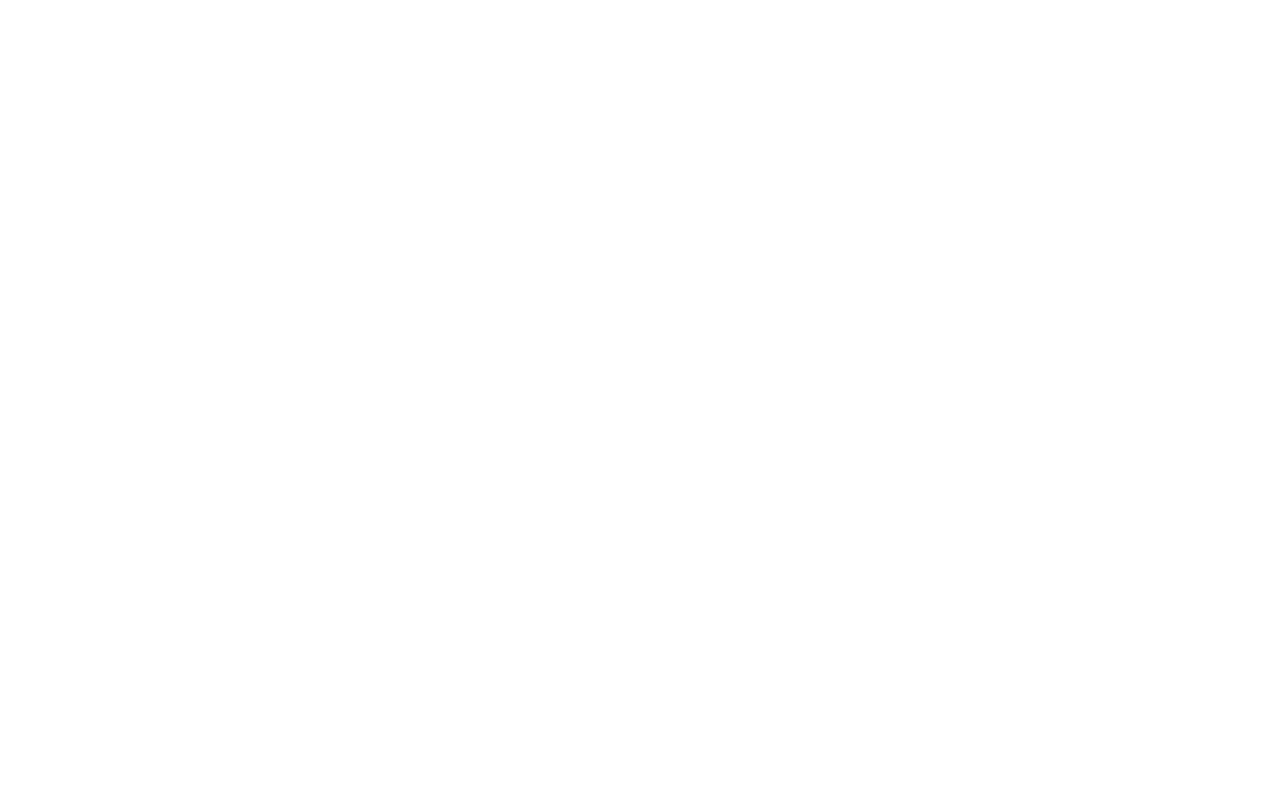
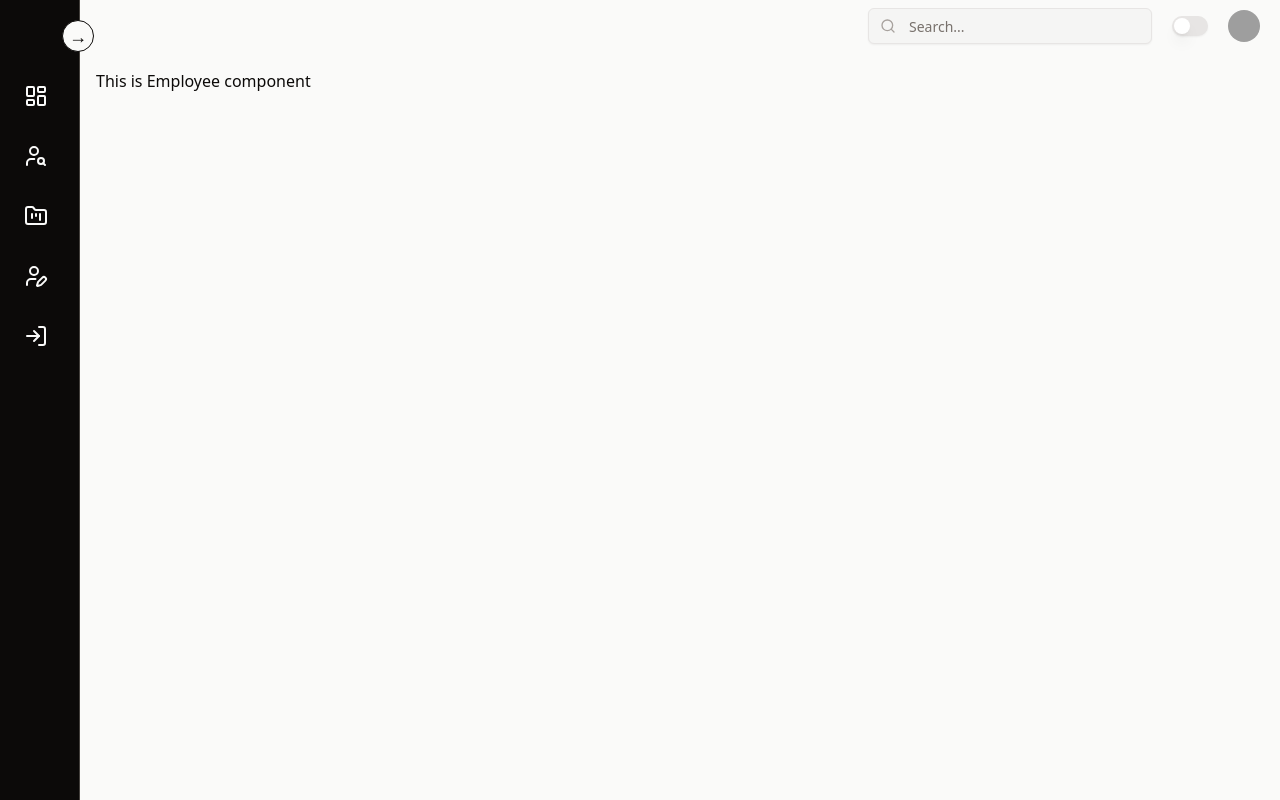
Before and after one commit to PhilipBaravi/invoicehub, a React (Vite) app: page /dashboard/employee in a window 1280 px wide. Before the commit this address had no page. Built offline with nearby package versions, Linux system fonts and the light colour scheme; grey boxes are pictures that could not be loaded.

Commit message:
Add Routes for Dashboard

```diff
--- a/src/App.tsx
+++ b/src/App.tsx
@@ -7,6 +7,10 @@
 import BusinessForm from "./components/account-details/business-form/BusinessFormDetails";
 import IntentFormDetails from "./components/account-details/IntentForm.tsx/IntentFormDetails";
 import Dashboard from "./components/dashboard/layout/Dashboard";
+import DashboardDefault from "./components/dashboard/dashboarddefault/DashboardDefault";
+import Employee from "./components/dashboard/employee/Employee";
+import Product from "./components/dashboard/product/Product";
+import Profile from "./components/dashboard/profile/Profile";
 
 
 const App: React.FC = () => {
@@ -20,7 +24,15 @@
         <Route path="/account-details" element={<AccountDetails />} />
         <Route path="/business-details" element={<BusinessForm />} />
         <Route path="/intent-details" element={<IntentFormDetails />} />
-        <Route path="/dashboard" element={<Dashboard />} />
+
+        {/* Main dashboard route with nested routes */}
+        <Route path="/dashboard" element={<Dashboard />}>
+          <Route index element={<DashboardDefault />} /> {/* Default dashboard content */}
+          <Route path="employee" element={<Employee />} />
+          <Route path="product" element={<Product />} />
+          <Route path="profile" element={<Profile />} />
+          <Route path="login" element={<LoginPage />} />
+        </Route>
       </Routes>
     </Router>
   );
--- a/src/components/dashboard/dashboarddefault/DashboardDefault.tsx
+++ b/src/components/dashboard/dashboarddefault/DashboardDefault.tsx
@@ -1,5 +1,5 @@
 import { FC } from "react";
-import { Link } from "react-router-dom";  // Use Link from react-router-dom
+import { Link } from "react-router-dom";
 import {
   Activity,
   ArrowUpRight,
@@ -152,7 +152,6 @@
                 </div>
                 <div className="ml-auto font-medium">+$1,999.00</div>
               </div>
-              {/* Repeat similar sales blocks */}
             </CardContent>
           </Card>
         </div>
--- /dev/null
+++ b/src/components/dashboard/employee/Employee.tsx
@@ -0,0 +1,11 @@
+import { FC } from "react";
+
+const Employee: FC = () => {
+  return (
+    <div>
+      <p>This is Employee component</p>
+    </div>
+  );
+};
+
+export default Employee;
--- a/src/components/dashboard/layout/Dashboard.tsx
+++ b/src/components/dashboard/layout/Dashboard.tsx
@@ -1,7 +1,7 @@
 import { FC, useState } from "react";
 import { ThemeProvider } from "./ThemeProvider";
 import Header from "./header/Header";
-import DashboardDefault from "../dashboarddefault/DashboardDefault";
+import { Outlet, Link } from "react-router-dom";
 import LargeScreenSidebar from "./sidebar/LargeScreenSidebar";
 import { useMediaQuery } from 'react-responsive';
 
@@ -31,15 +31,15 @@
           className="flex flex-col h-screen transition-all duration-700 ease-in-out"
           style={{
             width: `calc(100% - ${isLargeScreen ? sidebarWidth : '0px'})`,
-            marginLeft: isLargeScreen ? sidebarWidth : '0px', // For proper alignment
+            marginLeft: isLargeScreen ? sidebarWidth : '0px',
           }}
         >
-          {/* Pass toggleLargeSidebar to Header */}
           <Header toggleLargeSidebar={toggleLargeSidebar} />
 
-          {/* Main layout */}
+          {/* Main layout where the nested routes will render */}
           <div id="main-layout" className="flex-1 h-full p-4 overflow-auto">
-            <DashboardDefault />
+            {/* Use <Outlet /> to render the nested routes here */}
+            <Outlet />
           </div>
         </div>
       </div>
--- a/src/components/dashboard/layout/header/Header.tsx
+++ b/src/components/dashboard/layout/header/Header.tsx
@@ -14,7 +14,6 @@
 const Header: FC<HeaderProps> = ({ toggleLargeSidebar }) => {
   const [isSidebarOpen, setIsSidebarOpen] = useState(false);
 
-  // Detect if the screen width is larger than 1024px
   const isLargeScreen = useMediaQuery({ query: '(min-width: 1024px)' });
 
   const toggleSidebar = () => {
--- a/src/components/dashboard/layout/sidebar/LargeScreenSidebar.tsx
+++ b/src/components/dashboard/layout/sidebar/LargeScreenSidebar.tsx
@@ -1,4 +1,5 @@
 import { FC, useEffect, useRef } from "react";
+import { Link, useNavigate } from "react-router-dom";
 import { LayoutDashboard, UserSearch, FolderKanban, UserPen, LogIn } from 'lucide-react';
 import { motion } from "framer-motion";
 
@@ -8,17 +9,26 @@
 }
 
 const menuItems = [
-  { name: 'Dashboard', icon: LayoutDashboard },
-  { name: 'Employee', icon: UserSearch },
-  { name: 'Product', icon: FolderKanban },
-  { name: 'Profile', icon: UserPen },
-  { name: 'Login', icon: LogIn },
+  { name: 'Dashboard', icon: LayoutDashboard, path: '/dashboard' },
+  { name: 'Employee', icon: UserSearch, path: '/dashboard/employee' },
+  { name: 'Product', icon: FolderKanban, path: '/dashboard/product' },
+  { name: 'Profile', icon: UserPen, path: '/dashboard/profile' },
+  { name: 'Login', icon: LogIn, path: '/login' }, // Login navigates outside dashboard
 ];
 
 const LargeScreenSidebar: FC<LargeScreenSidebarProps> = ({ isOpen, onClose }) => {
   const sidebarRef = useRef<HTMLDivElement>(null);
+  const navigate = useNavigate();
 
-  // Detect clicks outside the sidebar
+  const handleItemClick = (path: string) => {
+    if (path === '/login') {
+      navigate(path);
+      onClose(); // Close only for login
+    } else {
+      navigate(path); // Navigate within the dashboard without closing the sidebar
+    }
+  };
+
   useEffect(() => {
     const handleClickOutside = (event: MouseEvent) => {
       if (sidebarRef.current && !sidebarRef.current.contains(event.target as Node)) {
@@ -41,14 +51,13 @@
     <motion.div
       ref={sidebarRef}
       initial={{ width: '80px' }}
-      animate={{ width: isOpen ? '250px' : '80px' }} // Sidebar width when opened/closed
+      animate={{ width: isOpen ? '250px' : '80px' }}
       transition={{ duration: 0.6 }}
       className="fixed top-0 left-0 h-screen bg-stone-950 dark:bg-stone-50 flex flex-col border-r border-stone-700 dark:border-stone-400 z-50"
     >
-      {/* Arrow button for opening/closing sidebar */}
       <div
         className="absolute top-[20px] -right-[15px] h-8 w-8 rounded-full flex items-center justify-center cursor-pointer transition-all border bg-stone-50 dark:bg-stone-950 hover:bg-stone-100 dark:hover:bg-stone-900 border-stone-950 dark:border-stone-50"
-        onClick={onClose} // Correctly tied to onClose event
+        onClick={onClose}
       >
         {isOpen ? (
           <span className="text-stone-950 dark:text-stone-50 text-lg">{'←'}</span>
@@ -64,9 +73,10 @@
             <li
               key={item.name}
               className="flex items-center gap-[10px] px-2 py-2 rounded-md hover:bg-stone-600 dark:hover:bg-stone-200 text-stone-50 dark:text-stone-950 transition-all cursor-pointer"
+              onClick={() => handleItemClick(item.path)}
             >
-              <Icon className="text-stone-50 dark:text-stone-950" />
-              {isOpen && <span className="ml-2">{item.name}</span>}
+              <Icon className="text-xl" />
+              {isOpen && <span className="ml-2 font-medium">{item.name}</span>}
             </li>
           );
         })}
--- a/src/components/dashboard/layout/sidebar/SideBar.tsx
+++ b/src/components/dashboard/layout/sidebar/SideBar.tsx
@@ -1,4 +1,5 @@
 import { FC } from "react";
+import { Link, useNavigate } from "react-router-dom";
 import { PanelRightOpen, LayoutDashboard, UserSearch, FolderKanban, UserPen, LogIn } from 'lucide-react';
 import { motion } from "framer-motion";
 
@@ -8,14 +9,26 @@
 }
 
 const menuItems = [
-  { name: 'Dashboard', icon: LayoutDashboard },
-  { name: 'Employee', icon: UserSearch },
-  { name: 'Product', icon: FolderKanban },
-  { name: 'Profile', icon: UserPen },
-  { name: 'Login', icon: LogIn },
+  { name: 'Dashboard', icon: LayoutDashboard, path: '/dashboard' },
+  { name: 'Employee', icon: UserSearch, path: '/dashboard/employee' },
+  { name: 'Product', icon: FolderKanban, path: '/dashboard/product' },
+  { name: 'Profile', icon: UserPen, path: '/dashboard/profile' },
+  { name: 'Login', icon: LogIn, path: '/login' }, // Login navigates outside dashboard
 ];
 
 const SideBar: FC<SideBarProps> = ({ onClose }) => {
+  const navigate = useNavigate(); // Create navigate instance for redirection
+
+  const handleItemClick = (path: string) => {
+    if (path === '/login') {
+      // If login is clicked, navigate outside the dashboard
+      navigate(path);
+      onClose();
+    } else {
+      navigate(path);
+    }
+  };
+
   return (
     <motion.div
       initial={{ x: '-100%' }}
@@ -29,7 +42,7 @@
         onClick={onClose}
       />
       <div className="flex flex-col items-start gap-[20px] p-6">
-        <h1 className="scroll-m-20 text-2xl font-extrabold tracking-tight lg:text-5xl text-stone-50 dark:text-stone-950">
+        <h1 className="scroll-m-20 text-3xl font-bold tracking-tight lg:text-5xl text-stone-50 dark:text-stone-950">
           Overview
         </h1>
         <ul className="w-full">
@@ -38,10 +51,11 @@
             return (
               <li
                 key={item.name}
-                className="leading-7 [&:not(:first-child)]:mt-2 text-lg flex items-center gap-[10px] px-2 py-2 rounded-md transition-all cursor-pointer text-stone-50 dark:text-stone-950 hover:bg-stone-600 dark:hover:bg-stone-200"
+                className="leading-7 [&:not(:first-child)]:mt-2 text-lg flex items-center gap-[10px] px-3 py-2 rounded-md transition-all cursor-pointer text-stone-50 dark:text-stone-950 hover:bg-stone-600 dark:hover:bg-stone-200 hover:text-accent"
+                onClick={() => handleItemClick(item.path)}
               >
-                <Icon className="text-stone-50 dark:text-stone-950" />
-                {item.name}
+                <Icon className="text-xl" />
+                <span className="font-medium">{item.name}</span>
               </li>
             );
           })}
--- /dev/null
+++ b/src/components/dashboard/product/Product.tsx
@@ -0,0 +1,11 @@
+import { FC } from "react";
+
+const Product: FC = () => {
+  return (
+    <div>
+      <p>This is Product component</p>
+    </div>
+  );
+};
+
+export default Product;
--- /dev/null
+++ b/src/components/dashboard/profile/Profile.tsx
@@ -0,0 +1,11 @@
+import { FC } from "react";
+
+const Profile: FC = () => {
+  return (
+    <div>
+      <p>This is Profile component</p>
+    </div>
+  );
+};
+
+export default Profile;
```
